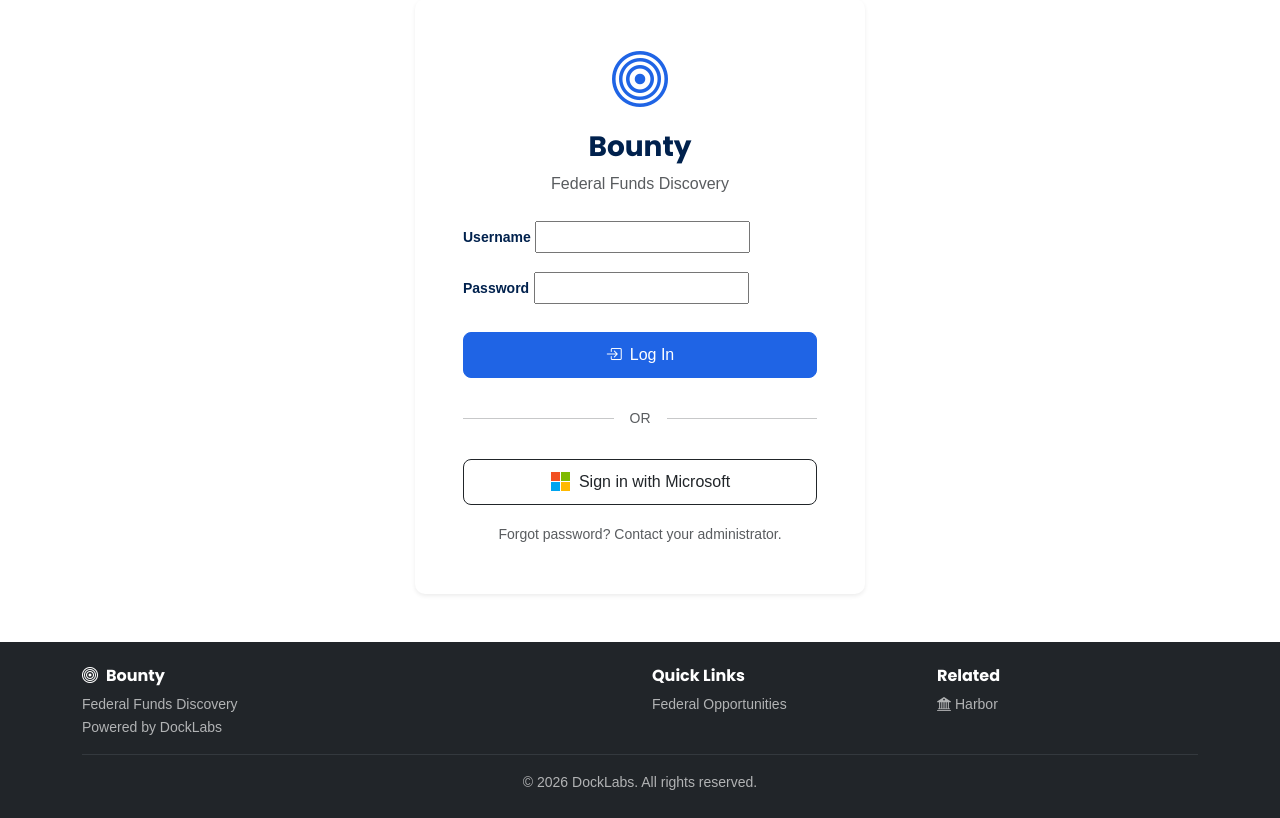
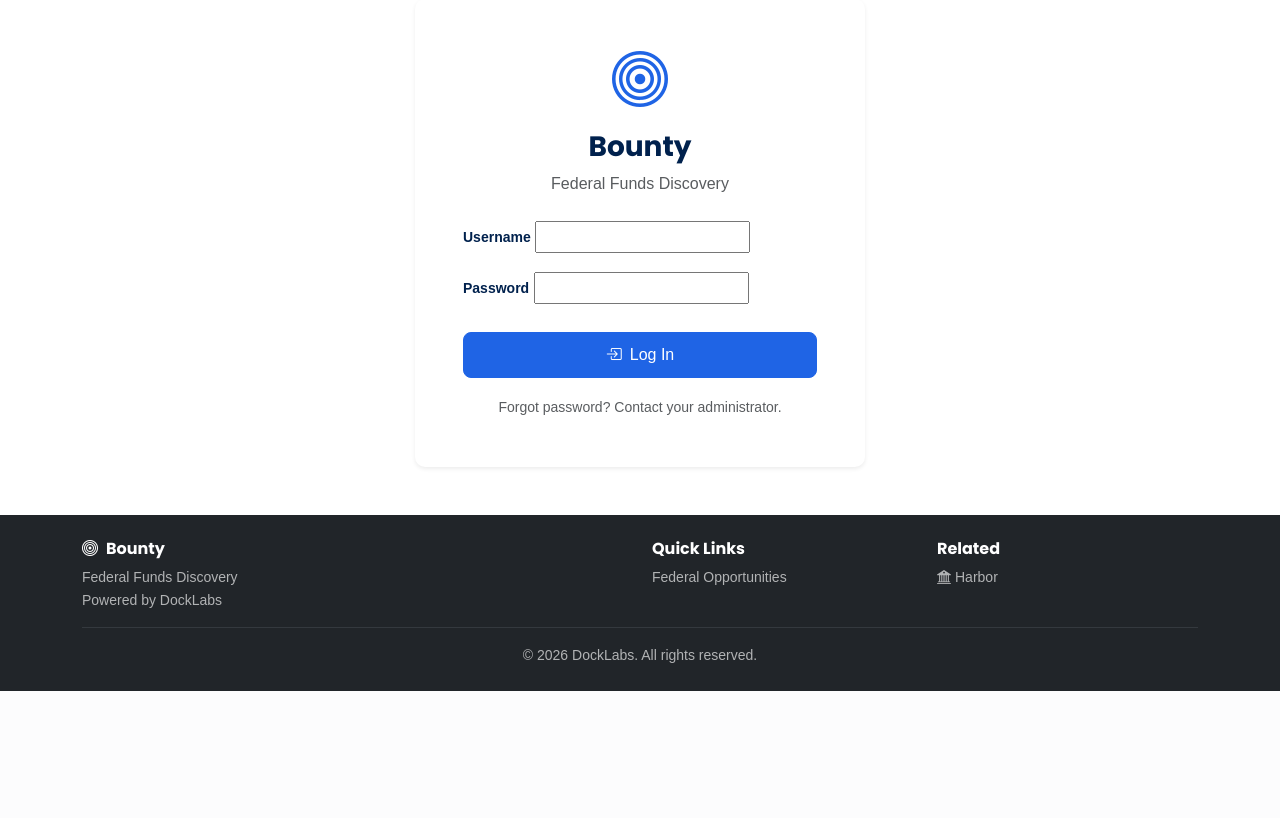
Before and after one commit to okeefedaniel/bounty, a Django app: template templates/registration/login.html in a window 1280 px wide. Shown: the part 114-932 px from the top of the page. After the commit the page ends 805 px from the top, so only its background shows below. Run offline with Django 3.2, Linux system fonts and the light colour scheme; the template is opened without the code that fills it, so the values that code supplies are empty, except form fields; tables that the repository leaves empty hold one stand-in row (values such as "Sample post"); form fields are guessed from the names that the template uses.

Commit message:
Switch Bounty from demo mode to production auth
- Remove Microsoft SSO button from login page (allauth stays wired up
  for future use, just hidden from UI)
- Add ACCOUNT_SIGNUP_ENABLED=False to prevent public registration
- Add GRANT_MATCH_HIGH_SCORE=90 (was referenced but never defined)
- Add superuser bootstrap in startup.py via CREATE_SUPERUSER env var
  (idempotent, for first deploy without shell access)

Co-Authored-By: Claude Opus 4.6 (1M context) <noreply@anthropic.com>

```diff
--- a/bounty/settings.py
+++ b/bounty/settings.py
@@ -134,6 +134,7 @@ GRANTS_GOV_API_KEY = os.environ.get('GRANTS_GOV_API_KEY', '')
 ANTHROPIC_API_KEY = os.environ.get('ANTHROPIC_API_KEY', '')
 GRANT_MATCH_MIN_SCORE = 60
 GRANT_MATCH_NOTIFY_SCORE = 75
+GRANT_MATCH_HIGH_SCORE = 90
 
 # Harbor integration
 HARBOR_API_BASE_URL = os.environ.get('HARBOR_API_BASE_URL', 'https://harbor.docklabs.ai')
@@ -269,6 +270,7 @@ AUTHENTICATION_BACKENDS = [
 ACCOUNT_LOGIN_METHODS = {'username', 'email'}
 ACCOUNT_EMAIL_VERIFICATION = 'optional'
 ACCOUNT_SIGNUP_FIELDS = ['email*', 'username*', 'password1*', 'password2*']
+ACCOUNT_SIGNUP_ENABLED = False  # Users created by admin only
 
 SOCIALACCOUNT_LOGIN_ON_GET = True
 
--- a/templates/registration/login.html
+++ b/templates/registration/login.html
@@ -70,27 +70,6 @@
                 </div>
             </form>
 
-            <!-- SSO Divider -->
-            <div class="d-flex align-items-center my-4">
-                <hr class="flex-grow-1">
-                <span class="px-3 text-muted small">{% trans "OR" %}</span>
-                <hr class="flex-grow-1">
-            </div>
-
-            <!-- Microsoft SSO -->
-            <div class="d-grid">
-                <a href="{% url 'microsoft_login' %}"
-                   class="btn btn-outline-dark btn-lg d-flex align-items-center justify-content-center">
-                    <svg xmlns="http://www.w3.org/2000/svg" width="21" height="21" viewBox="0 0 21 21" class="me-2">
-                        <rect x="1" y="1" width="9" height="9" fill="#f25022"/>
-                        <rect x="1" y="11" width="9" height="9" fill="#00a4ef"/>
-                        <rect x="11" y="1" width="9" height="9" fill="#7fba00"/>
-                        <rect x="11" y="11" width="9" height="9" fill="#ffb900"/>
-                    </svg>
-                    {% trans "Sign in with Microsoft" %}
-                </a>
-            </div>
-
             {% if DEMO_MODE %}
             <!-- Quick Demo Login -->
             <div class="d-flex align-items-center my-4">
```
Also changed, not shown: startup.py (+17 -1 lines).
